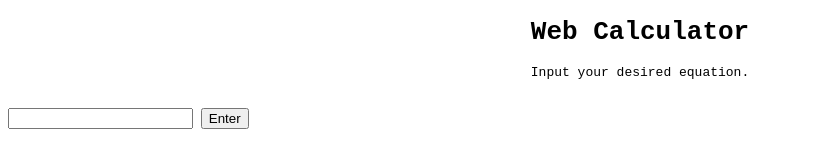
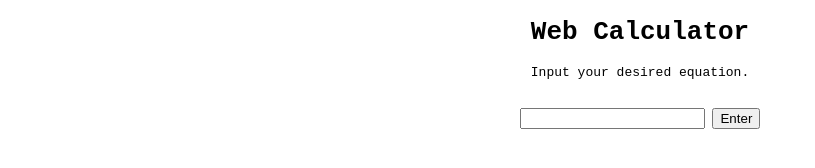
Before and after one commit to DeltaX8/WebCalculator, a plain HTML site: page index.html in a window 1280 px wide. Shown: the whole page, without its empty margins (0-815 px from the left). Drawn offline with Linux system fonts and the light colour scheme.

Commit message:
Update index.html

```diff
--- a/index.html
+++ b/index.html
@@ -8,7 +8,7 @@
   <h1 align="center">Web Calculator</h1>
   <p align="center">Input your desired equation.</p>
   <br />
-  <div class="calculator">
+  <div align="center" class="calculator">
     <input type="text">
     <button onclick="">Enter</button>
   </div>
```
